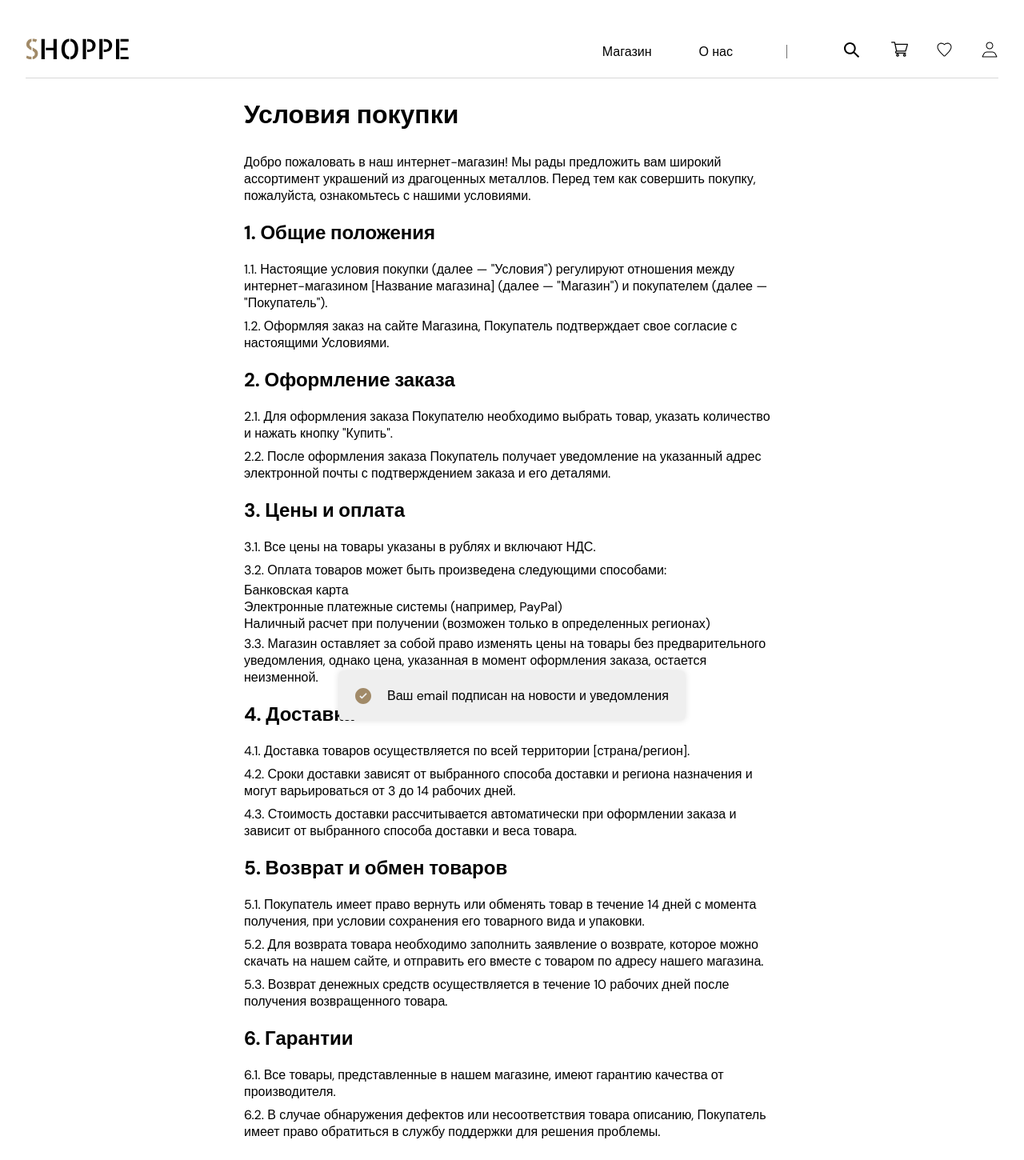
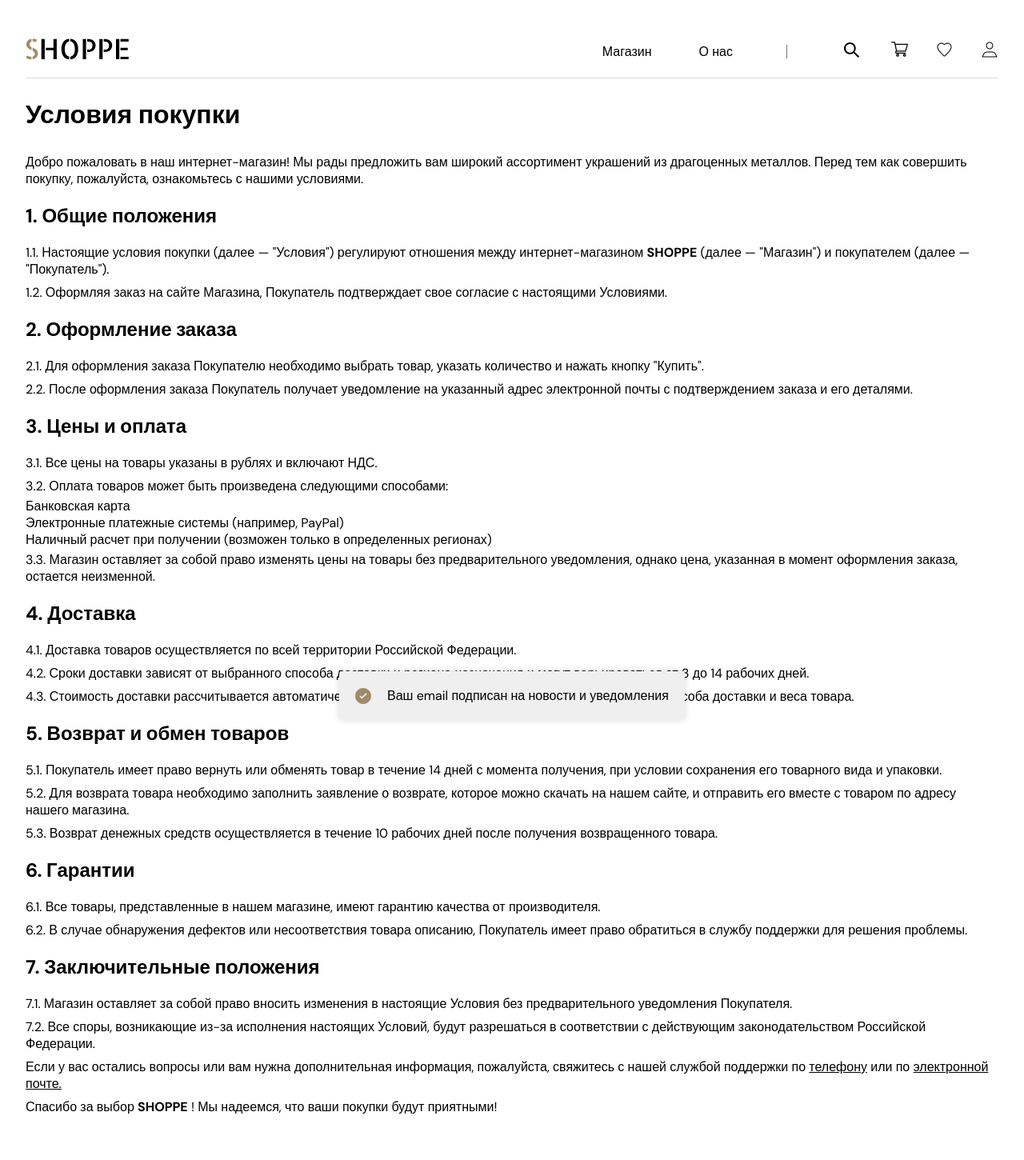
Before and after one commit to MAChapurin/shope, a Next.js app: page /terms in a window 1280 px wide. Shown: the top 1450 px of the page at 80% size. Built offline with nearby package versions, Linux system fonts and the light colour scheme.

Commit message:
add title shope into terms

```diff
--- a/src/app/terms/page.module.css
+++ b/src/app/terms/page.module.css
@@ -1,7 +1,6 @@
 .main {
 	margin: 0 auto;
 	padding-block: 24px;
-	max-width: 670px;
 }
 
 .main h1 {
@@ -19,3 +18,7 @@
 .main ul {
 	list-style-type: circle;
 }
+
+.main a {
+	text-decoration: underline;
+}
--- a/src/app/terms/page.tsx
+++ b/src/app/terms/page.tsx
@@ -14,8 +14,8 @@ export default function TermsPage() {
 			<h2>1. Общие положения</h2>
 			<p>
 				1.1. Настоящие условия покупки (далее — "Условия") регулируют отношения
-				между интернет-магазином [Название магазина] (далее — "Магазин") и
-				покупателем (далее — "Покупатель").
+				между интернет-магазином <b>SHOPPE</b> (далее — "Магазин") и покупателем
+				(далее — "Покупатель").
 			</p>
 			<p>
 				1.2. Оформляя заказ на сайте Магазина, Покупатель подтверждает свое
@@ -52,7 +52,8 @@ export default function TermsPage() {
 
 			<h2>4. Доставка</h2>
 			<p>
-				4.1. Доставка товаров осуществляется по всей территории [страна/регион].
+				4.1. Доставка товаров осуществляется по всей территории Российской
+				Федерации.
 			</p>
 			<p>
 				4.2. Сроки доставки зависят от выбранного способа доставки и региона
@@ -97,18 +98,20 @@ export default function TermsPage() {
 			</p>
 			<p>
 				7.2. Все споры, возникающие из-за исполнения настоящих Условий, будут
-				разрешаться в соответствии с действующим законодательством [страна].
+				разрешаться в соответствии с действующим законодательством Российской
+				Федерации.
 			</p>
 
 			<p>
 				Если у вас остались вопросы или вам нужна дополнительная информация,
-				пожалуйста, свяжитесь с нашей службой поддержки по телефону [номер
-				телефона] или по электронной почте [адрес электронной почты].
+				пожалуйста, свяжитесь с нашей службой поддержки по{' '}
+				<a href='tel:+79031233232'>телефону</a> или по{' '}
+				<a href='mailto:examle@.com'>электронной почте.</a>
 			</p>
 
 			<p>
-				Спасибо за выбор [Название магазина]! Мы надеемся, что ваши покупки
-				будут приятными!
+				Спасибо за выбор <b>SHOPPE</b> ! Мы надеемся, что ваши покупки будут
+				приятными!
 			</p>
 		</main>
 	)
```
